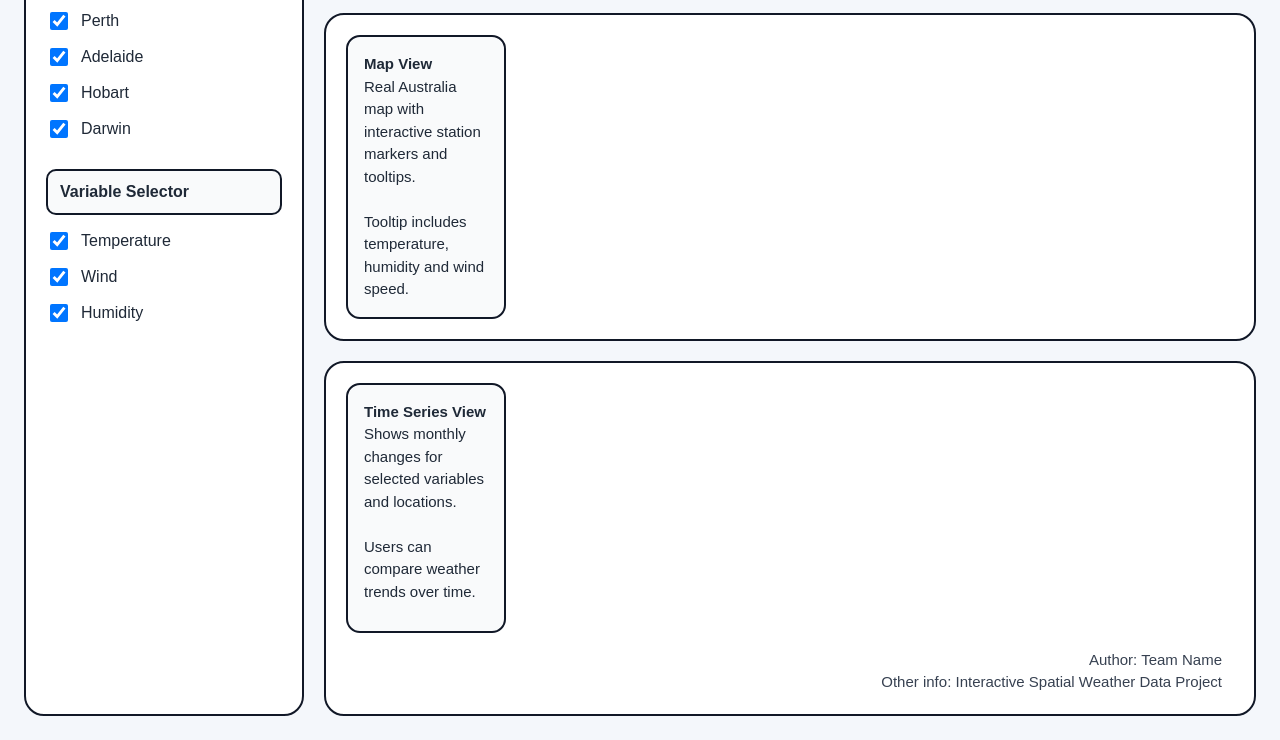
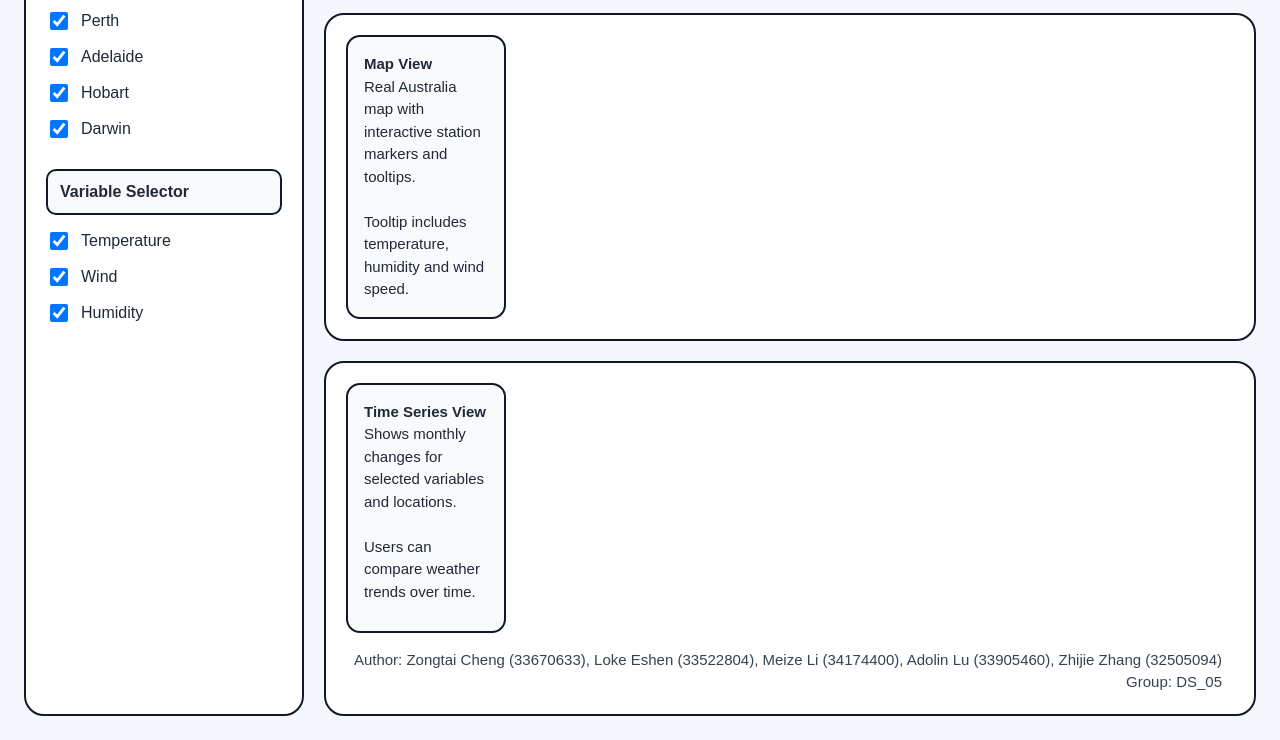
Before and after one commit to zzha0323/FIT3164, a website: page index.html in a window 1280 px wide. Shown: the part 205-945 px from the top of the page. Drawn offline with Linux system fonts and the light colour scheme; a script that the page names is missing.

Commit message:
Update index.html

```diff
--- a/index.html
+++ b/index.html
@@ -326,8 +326,8 @@
         </div>
 
         <div class="footer">
-          Author: Team Name<br>
-          Other info: Interactive Spatial Weather Data Project
+          Author: Zongtai Cheng (33670633), Loke Eshen (33522804), Meize Li (34174400), Adolin Lu (33905460), Zhijie Zhang (32505094)<br>
+          Group: DS_05
         </div>
       </section>
     </main>
```
